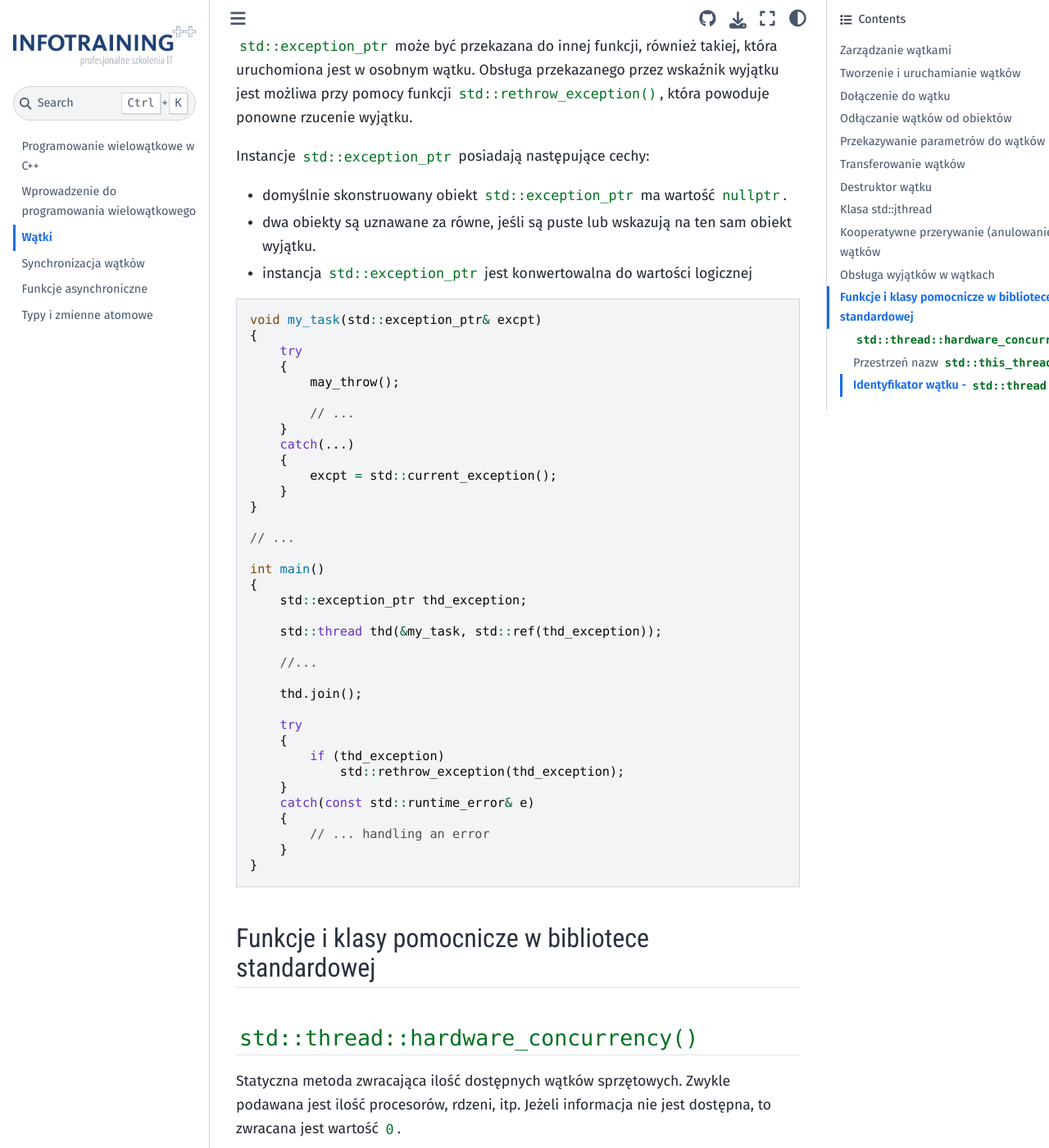
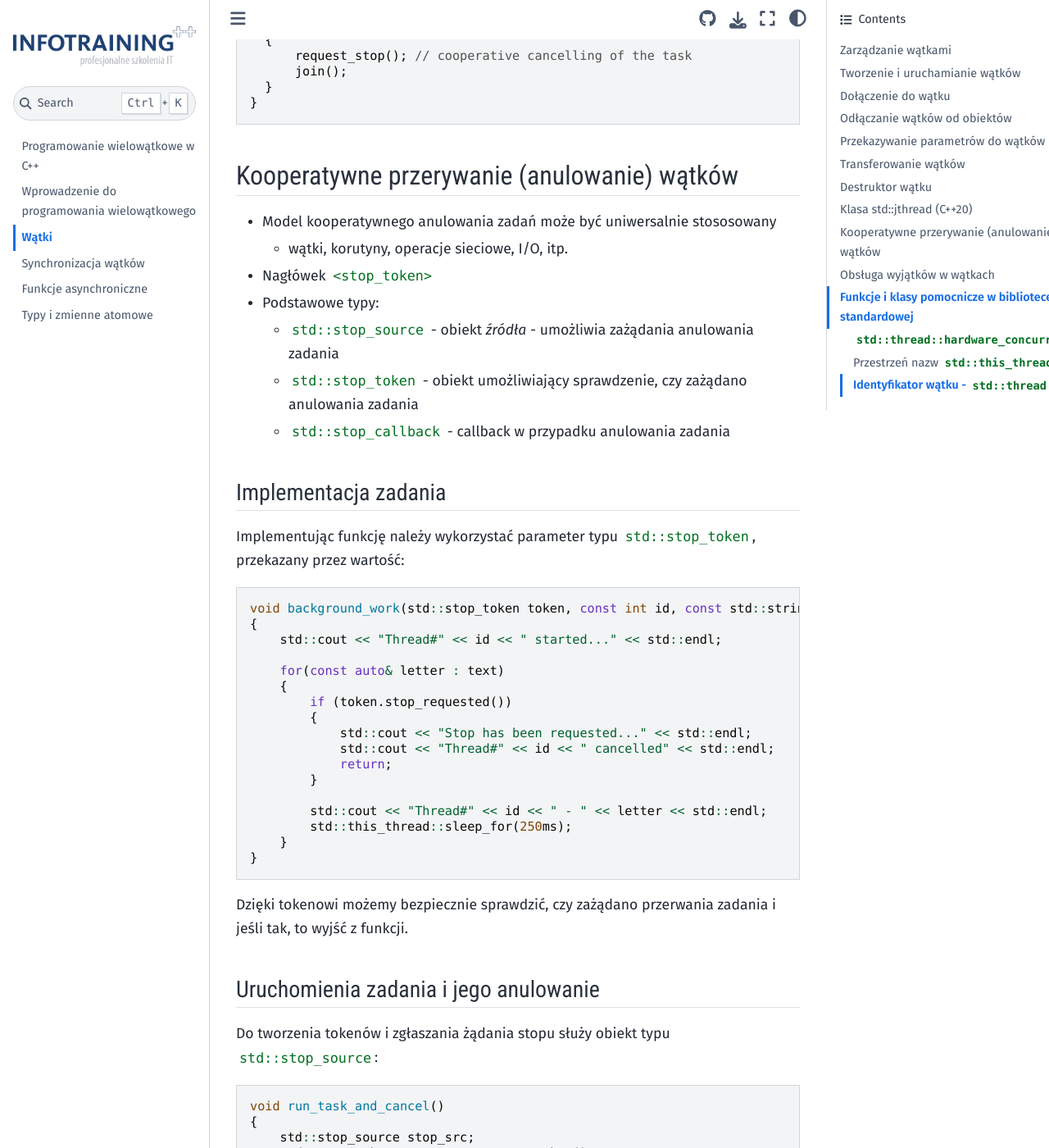
Before and after one commit to infotraining/docs-cpp-thd, a Jupyter Book: the page built from threads.md, in a window 1280 px wide and 1400 px high, scrolled down 7517 px. Shown: the whole window at 82% size. Built offline with Jupyter Book 1.0.4 settings and Sphinx 7.4.7 and the Sphinx Book theme 1.1.4, drawn with Linux system fonts in a browser that asks for light colours; some web fonts are replaced; some of the changed text lies outside the part shown.

Commit message:
Add jthread

````diff
--- a/_legacy/threads.rst
+++ b/_legacy/threads.rst
@@ -304,7 +304,7 @@
 
     class JoiningThread
     {
-        thread thd_;
+        std::thread thd_;
 
     public:
         // perfect forwarding constructor
@@ -314,7 +314,7 @@
                 std::enable_if_t<
                     !is_same<Typelist<JoiningThread>,
                              Typelist<std::decay_t<Args>...>>::value>>
-        JoiningThread(Args&&... args) : thd_{forward<Args>(args)...}
+        JoiningThread(Args&&... args) : thd_(forward<Args>(args)...)
         {
         }
 
--- a/_static/custom.css
+++ b/_static/custom.css
@@ -18,6 +18,11 @@
 
 p {
   font-size: 1.1em !important;
+}
+
+p + ul.simple
+{
+  margin-top: -1rem !important;
 }
 
 main.bd-content #main-content h1,
--- a/threads.md
+++ b/threads.md
@@ -279,13 +279,113 @@
 Sytuacja ta powinna zostać rozwiązana przy pomocy obiektu implementującego technikę RAII. Niestety dopiero C++20 dostarcza odpowiedniej implementacji w postaci klasy `std::jthread`.
 ```
 
-## Klasa std::jthread
+## Klasa std::jthread (C++20)
 
-TODO
+Klasa `std::jthread` to ulepszona wersja `std::thread`, która:
+
+* wywołuje operację `join()` w destruktorze
+* obsługuje możliwość kooperatywnego anulowania wątku przez `std::stop_token`
+
+``` c++
+void safe_join_in_cpp20()
+{
+    std::jthread thd1{&background_work, 1, "Hello", 100ms};
+    std::jthread thd2{&background_work, 2, "Multithreading", 250ms};
+
+    may_throw();
+
+    thd1.join(); // explicit join
+
+} // implicit join in the destructor for thd2 & thd1 joins in case of exception
+```
+
+### Destruktor jthread
+
+``` c++
+std::jthread::~jthread()
+{
+  if (joinable())
+  {
+      request_stop(); // cooperative cancelling of the task
+      join();
+  }
+}
+```
 
 ## Kooperatywne przerywanie (anulowanie) wątków
 
-TODO
+* Model kooperatywnego anulowania zadań może być uniwersalnie stososowany
+  * wątki, korutyny, operacje sieciowe, I/O, itp.
+* Nagłówek `<stop_token>`
+* Podstawowe typy:
+  * `std::stop_source` - obiekt *źródła* - umożliwia zażądania anulowania zadania
+  * `std::stop_token` - obiekt umożliwiający sprawdzenie, czy zażądano anulowania zadania
+  * `std::stop_callback` - callback w przypadku anulowania zadania
+
+### Implementacja zadania
+
+Implementując funkcję należy wykorzystać parameter typu `std::stop_token`, przekazany przez wartość:
+
+``` c++
+void background_work(std::stop_token token, const int id, const std::string text)
+{
+    std::cout << "Thread#" << id << " started..." << std::endl;
+
+    for(const auto& letter : text)
+    {
+        if (token.stop_requested())
+        {
+            std::cout << "Stop has been requested..." << std::endl;
+            std::cout << "Thread#" << id << " cancelled" << std::endl;
+            return;
+        }
+
+        std::cout << "Thread#" << id << " - " << letter << std::endl;
+        std::this_thread::sleep_for(250ms);
+    }
+}
+```
+
+Dzięki tokenowi możemy bezpiecznie sprawdzić, czy zażądano przerwania zadania i jeśli tak, to wyjść z funkcji.
+
+### Uruchomienia zadania i jego anulowanie
+
+Do tworzenia tokenów i zgłaszania żądania stopu służy obiekt typu `std::stop_source`:
+
+```c++
+void run_task_and_cancel()
+{
+    std::stop_source stop_src;
+    std::stop_token st = stop_src.get_token();
+
+    std::jthread thd1{&background_work, st, 1, "FIRST_TASK"};
+    std::jthread thd2{&background_work, stop_src.get_token(), 2, "SECOND_TASK"};
+
+    std::this_thread::sleep_for(2s);
+
+    stop_src.request_stop();
+
+    //...
+}
+```
+
+#### std::jthread - internal stop-state
+
+Jeśli nie przekażemy w wywołaniu konstruktora `std::jthread`jawnie tokena (a funkcja go oczekuje), to wykorzystany zostanie wewnętrzny stan obiektu wątku (*internal stop-state*)
+
+```c++
+void background_work(std::stop_token st,
+                     const int id, const std::string text);
+
+//...
+
+std::jthread thd1{&background_work, 1, "TASK"};     // missing stop-token
+
+std::stop_source stop_src = thd1.get_stop_source(); // get stop_source from jthread
+std::stop_token st = thd1.get_stop_token();
+
+stop_src.request_stop(); // or thd1.request_stop();
+```
 
 ## Obsługa wyjątków w wątkach
 
````
